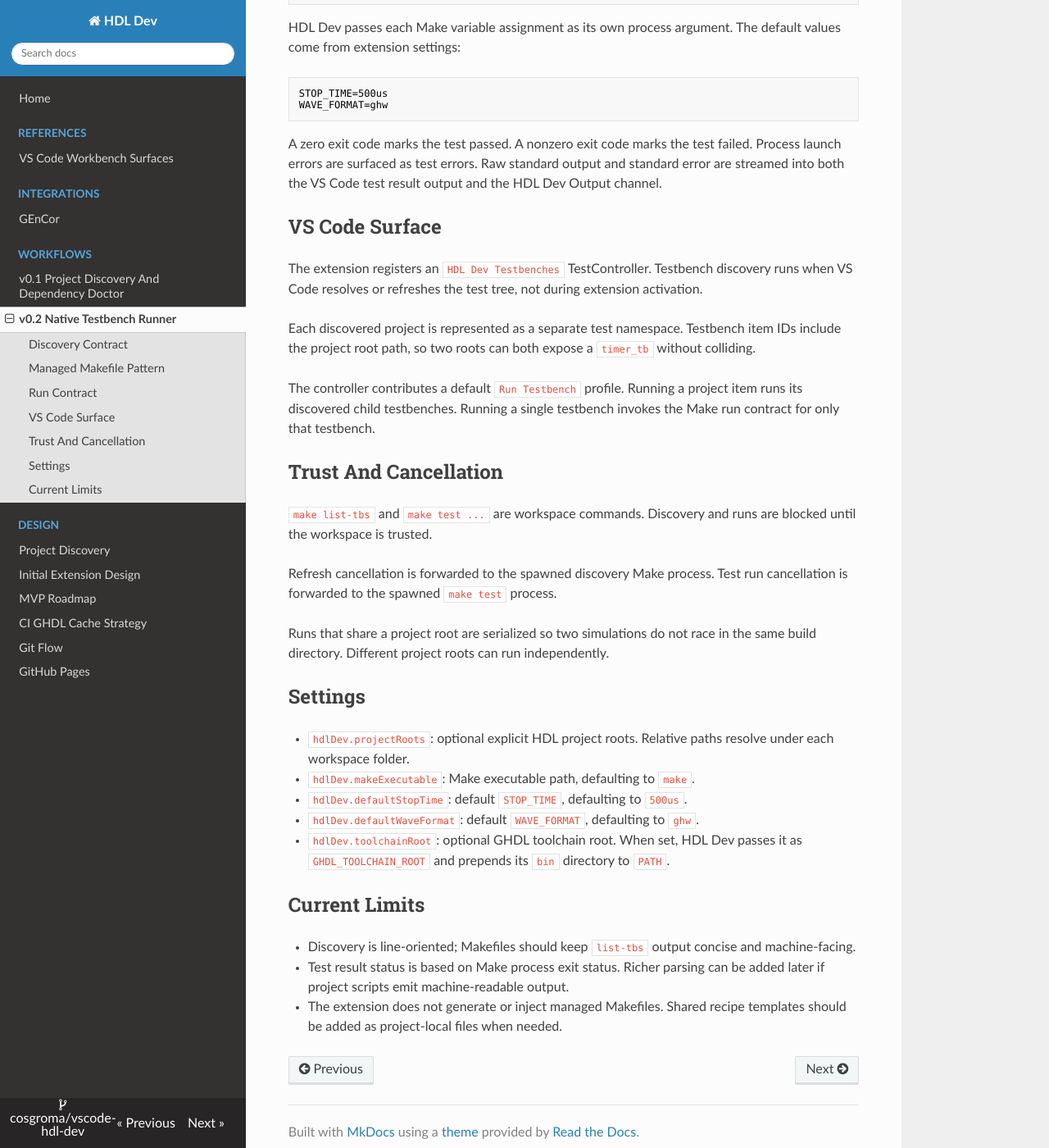
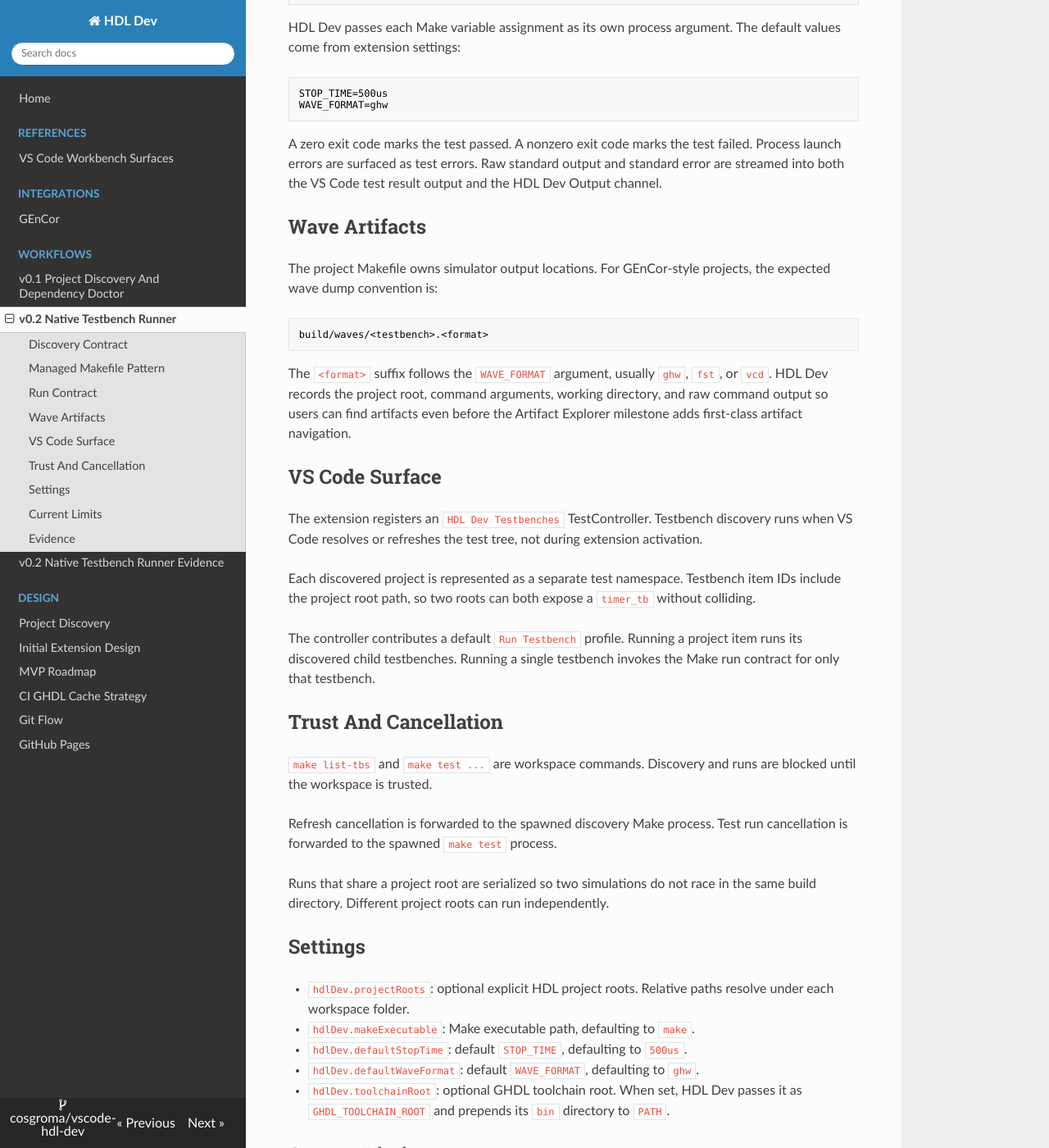
Before and after one commit to cosgroma/vscode-hdl-dev, an MkDocs documentation site: the page built from docs/workflows/v0.2-testbench-discovery.md, in a window 1280 px wide and 1400 px high, scrolled down 1121 px. Shown: the whole window at 82% size. Built offline with MkDocs 1.6.1, drawn with Linux system fonts in a browser that asks for light colours; nearby versions of some CDN libraries; some of the changed text lies outside the part shown.

Commit message:
Document native testbench runner evidence (#6)

````diff
--- a/docs/workflows/v0.2-testbench-discovery.md
+++ b/docs/workflows/v0.2-testbench-discovery.md
@@ -64,6 +64,20 @@ failed. Process launch errors are surfaced as test errors. Raw standard output
 and standard error are streamed into both the VS Code test result output and the
 HDL Dev Output channel.
 
+## Wave Artifacts
+
+The project Makefile owns simulator output locations. For GEnCor-style projects,
+the expected wave dump convention is:
+
+```text
+build/waves/<testbench>.<format>
+```
+
+The `<format>` suffix follows the `WAVE_FORMAT` argument, usually `ghw`, `fst`,
+or `vcd`. HDL Dev records the project root, command arguments, working
+directory, and raw command output so users can find artifacts even before the
+Artifact Explorer milestone adds first-class artifact navigation.
+
 ## VS Code Surface
 
 The extension registers an `HDL Dev Testbenches` TestController. Testbench
@@ -107,3 +121,10 @@ the same build directory. Different project roots can run independently.
   be added later if project scripts emit machine-readable output.
 - The extension does not generate or inject managed Makefiles. Shared recipe
   templates should be added as project-local files when needed.
+
+## Evidence
+
+The v0.2 milestone evidence page records the proof used to close the native
+testbench runner milestone:
+
+- [v0.2 Native Testbench Runner Evidence](v0.2-native-testbench-runner-evidence.md)
--- a/mkdocs.yml
+++ b/mkdocs.yml
@@ -18,6 +18,7 @@ nav:
   - Workflows:
       - v0.1 Project Discovery And Dependency Doctor: workflows/v0.1-project-discovery-and-doctor.md
       - v0.2 Native Testbench Runner: workflows/v0.2-testbench-discovery.md
+      - v0.2 Native Testbench Runner Evidence: workflows/v0.2-native-testbench-runner-evidence.md
   - Design:
       - Project Discovery: design/project-discovery.md
       - Initial Extension Design: design/initial-extension-design.md
````
Also changed, not shown: README.md (+1 -0 lines), docs/README.md (+3 -0 lines), docs/workflows/v0.2-native-testbench-runner-evidence.md (added, +118 -0 lines).
